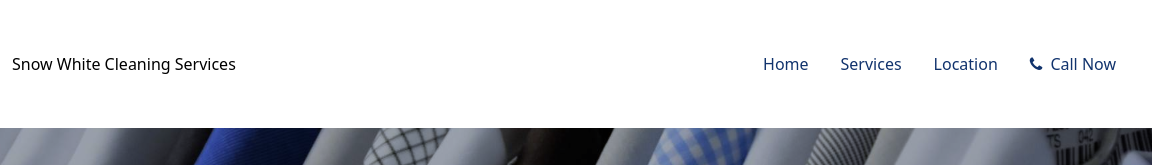
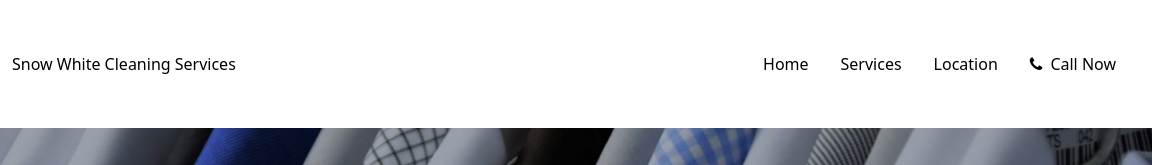
Before and after one commit to alrawas/snowwhitecleaningservices, a website: page public/index.html in a window 1280 px wide. Shown: the top 165 px of the page, 128-1280 px from the left. Drawn offline with nearby package versions, Linux system fonts and the light colour scheme.

Commit message:
text black nav

```diff
--- a/public/index.html
+++ b/public/index.html
@@ -56,16 +56,16 @@
         </header>
         <nav class="hidden md:block" id="menu">
           <ul class="md:flex font-montserrat">
-            <li class="px-4 py-3 border-y-2 md:border-0 text-[#11336d]">
+            <li class="px-4 py-3 border-y-2 md:border-0 text-black">
               <a id="menu-top" style="cursor: pointer">Home</a>
             </li>
-            <li class="px-4 py-3 border-b-2 md:border-0 text-[#11336d]">
+            <li class="px-4 py-3 border-b-2 md:border-0 text-black">
               <a id="menu-services" style="cursor: pointer">Services</a>
             </li>
-            <li class="px-4 py-3 border-b-2 md:border-0 text-[#11336d]">
+            <li class="px-4 py-3 border-b-2 md:border-0 text-black">
               <a id="menu-location" style="cursor: pointer">Location</a>
             </li>
-            <li class="px-4 py-3 border-b-2 md:border-0 text-[#11336d]">
+            <li class="px-4 py-3 border-b-2 md:border-0 text-black">
               <a href="tel:+9616433520"
                 ><i class="fa fa-phone mr-2"></i>Call Now</a
               >
```
